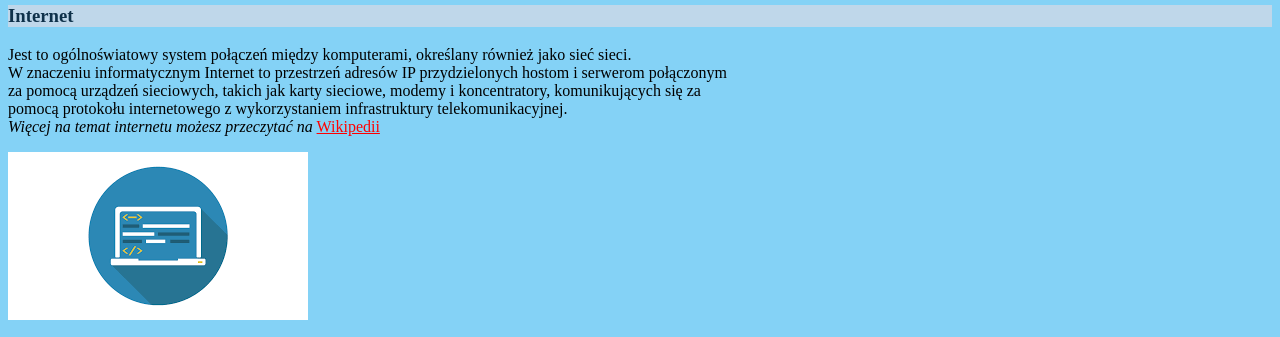
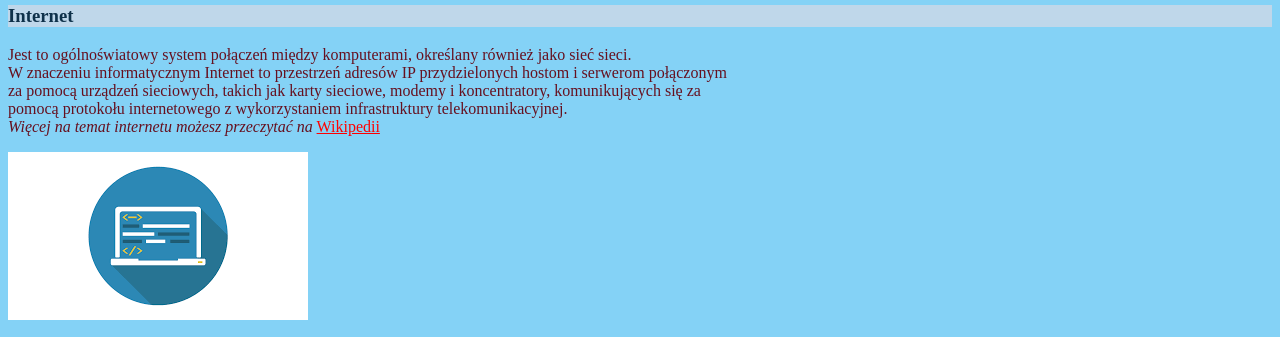
Before and after one commit to marcin-nowakowski/homepage, a plain HTML site: page index.html in a window 1280 px wide. Shown: the part 148-485 px from the top of the page. Drawn offline with Linux system fonts and the light colour scheme.

Commit message:
paragraph color change

```diff
--- a/style.css
+++ b/style.css
@@ -30,3 +30,6 @@ a {
 .header-2{
     background: #BFD7EA;
 }
+p {
+    color: #66101F;
+}
```
